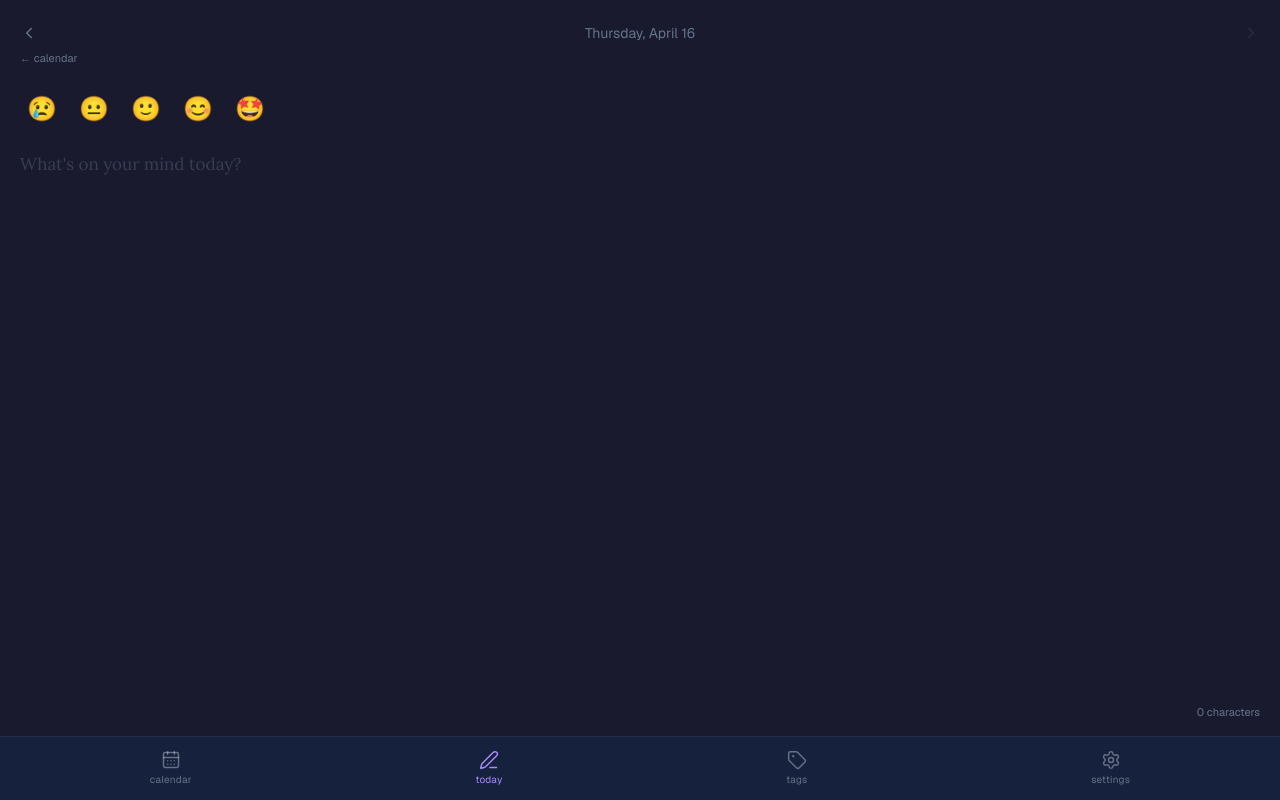
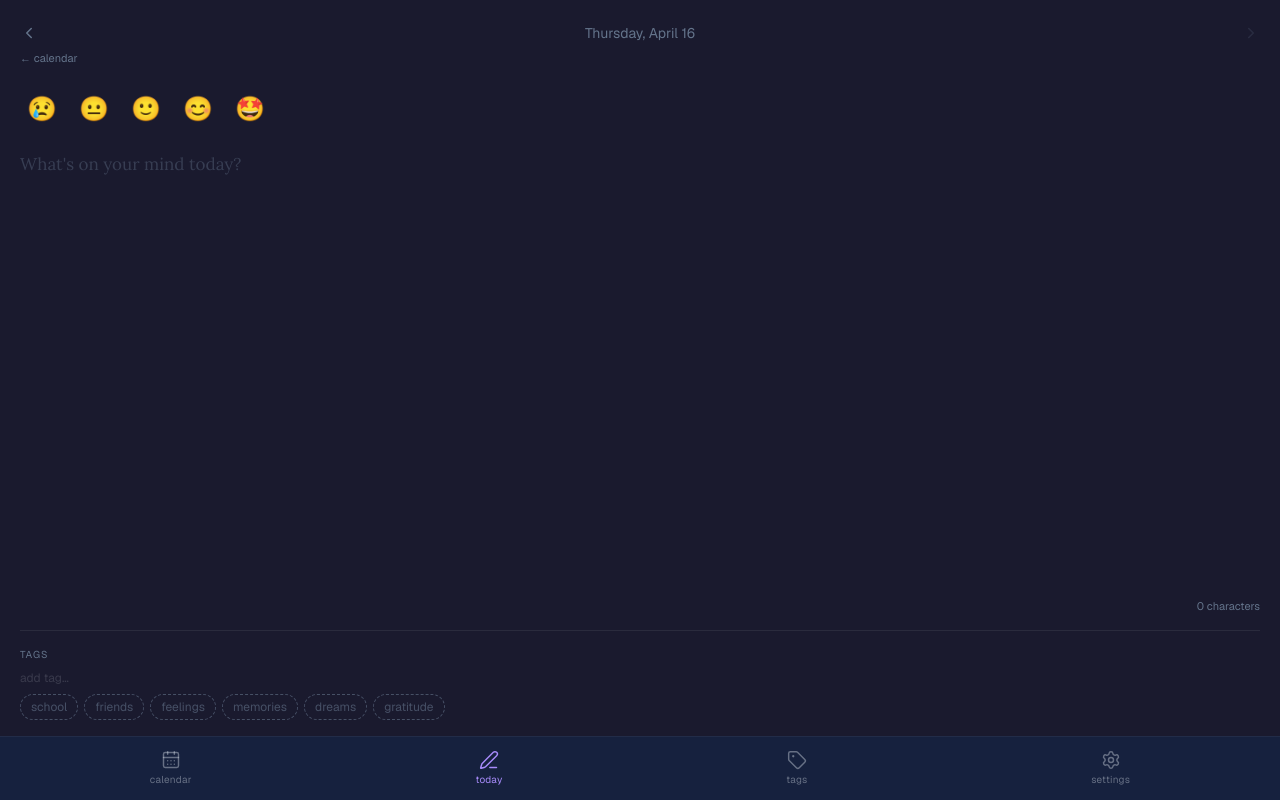
Before and after one commit to jazlyntanjy/daze, a Next.js app: page /today in a window 1280 px wide. Built offline with nearby package versions, Linux system fonts and the light colour scheme.

Commit message:
feat: tag input on entries + tags browse page

```diff
--- a/app/tags/page.tsx
+++ b/app/tags/page.tsx
@@ -1,12 +1,5 @@
+import { TagsView } from "@/components/TagsView";
+
 export default function TagsPage() {
-  return (
-    <main className="flex flex-col items-center justify-center min-h-full px-6 py-12">
-      <h1 className="font-serif text-2xl" style={{ color: "var(--theme-text)" }}>
-        tags
-      </h1>
-      <p className="mt-2 text-sm" style={{ color: "var(--theme-muted)" }}>
-        browse entries by mood or category.
-      </p>
-    </main>
-  );
+  return <TagsView />;
 }
--- a/components/EntryEditor.tsx
+++ b/components/EntryEditor.tsx
@@ -7,6 +7,7 @@ import { ChevronLeft, ChevronRight } from "lucide-react";
 import { useEntries } from "@/hooks/useEntries";
 import { formatDisplayDate, todayString, addDays } from "@/lib/dates";
 import { MoodSelector } from "@/components/MoodSelector";
+import { TagInput } from "@/components/TagInput";
 
 export function EntryEditor({ date: dateProp }: { date?: string }) {
   const date = dateProp ?? todayString();
@@ -15,6 +16,7 @@ export function EntryEditor({ date: dateProp }: { date?: string }) {
 
   const [text, setText] = useState("");
   const [mood, setMood] = useState<string | null>(null);
+  const [tags, setTags] = useState<string[]>([]);
   // Tracks which date's entry we've loaded, so typing doesn't re-initialize text
   const loadedForRef = useRef<string | null>(null);
 
@@ -24,6 +26,7 @@ export function EntryEditor({ date: dateProp }: { date?: string }) {
     const entry = getEntry(date);
     setText(entry?.text ?? "");
     setMood(entry?.mood ?? null);
+    setTags(entry?.tags ?? []);
     loadedForRef.current = date;
     // eslint-disable-next-line react-hooks/exhaustive-deps
   }, [date, isHydrated]);
@@ -31,6 +34,11 @@ export function EntryEditor({ date: dateProp }: { date?: string }) {
   function handleMoodChange(m: string | null) {
     setMood(m);
     saveEntry(date, { mood: m });
+  }
+
+  function handleTagsChange(t: string[]) {
+    setTags(t);
+    saveEntry(date, { tags: t });
   }
 
   function handleChange(e: React.ChangeEvent<HTMLTextAreaElement>) {
@@ -108,6 +116,9 @@ export function EntryEditor({ date: dateProp }: { date?: string }) {
           {text.length} characters
         </span>
       </div>
+
+      {/* Tags */}
+      <TagInput tags={tags} onChange={handleTagsChange} disabled={isFuture} />
     </main>
   );
 }
--- /dev/null
+++ b/components/TagInput.tsx
@@ -0,0 +1,113 @@
+"use client";
+
+import { useState, KeyboardEvent } from "react";
+import { X } from "lucide-react";
+
+const MAX_TAGS = 3;
+const SUGGESTIONS = ["school", "friends", "feelings", "memories", "dreams", "gratitude"];
+
+interface Props {
+  tags: string[];
+  onChange: (tags: string[]) => void;
+  disabled?: boolean;
+}
+
+export function TagInput({ tags, onChange, disabled }: Props) {
+  const [input, setInput] = useState("");
+
+  function addTag(raw: string) {
+    const tag = raw.trim().toLowerCase();
+    if (!tag || tags.includes(tag) || tags.length >= MAX_TAGS) return;
+    onChange([...tags, tag]);
+    setInput("");
+  }
+
+  function removeTag(tag: string) {
+    onChange(tags.filter((t) => t !== tag));
+  }
+
+  function handleKeyDown(e: KeyboardEvent<HTMLInputElement>) {
+    if (e.key === "Enter") {
+      e.preventDefault();
+      addTag(input);
+    }
+  }
+
+  const isFull = tags.length >= MAX_TAGS;
+  const showSuggestions = tags.length === 0 && !disabled;
+  const availableSuggestions = SUGGESTIONS.filter((s) => !tags.includes(s));
+
+  return (
+    <div className="mt-4 pt-4" style={{ borderTop: "1px solid color-mix(in srgb, var(--theme-text) 8%, transparent)" }}>
+      <p className="text-[10px] uppercase tracking-widest mb-2" style={{ color: "var(--theme-muted)" }}>
+        tags
+      </p>
+
+      <div className="flex flex-wrap gap-1.5">
+        {/* Active chips */}
+        {tags.map((tag) => (
+          <span
+            key={tag}
+            className="flex items-center gap-1 px-2.5 py-1 rounded-full text-xs"
+            style={{
+              color: "var(--theme-accent)",
+              border: "1px solid var(--theme-accent)",
+              backgroundColor: "color-mix(in srgb, var(--theme-accent) 10%, transparent)",
+            }}
+          >
+            {tag}
+            {!disabled && (
+              <button
+                onClick={() => removeTag(tag)}
+                className="opacity-60 hover:opacity-100 transition-opacity"
+                aria-label={`Remove ${tag}`}
+              >
+                <X size={10} strokeWidth={2.5} />
+              </button>
+            )}
+          </span>
+        ))}
+
+        {/* Input or max hint */}
+        {!disabled && (
+          isFull ? (
+            <span className="text-xs self-center" style={{ color: "var(--theme-muted)" }}>
+              max 3 tags
+            </span>
+          ) : (
+            <input
+              type="text"
+              value={input}
+              onChange={(e) => setInput(e.target.value)}
+              onKeyDown={handleKeyDown}
+              placeholder="add tag…"
+              maxLength={20}
+              className="bg-transparent outline-none text-xs placeholder:opacity-30 w-24"
+              style={{ color: "var(--theme-text)" }}
+            />
+          )
+        )}
+      </div>
+
+      {/* Suggestions */}
+      {showSuggestions && (
+        <div className="flex flex-wrap gap-1.5 mt-2">
+          {availableSuggestions.map((s) => (
+            <button
+              key={s}
+              onClick={() => addTag(s)}
+              className="px-2.5 py-1 rounded-full text-xs transition-opacity hover:opacity-80 active:opacity-60"
+              style={{
+                color: "var(--theme-muted)",
+                border: "1px dashed var(--theme-muted)",
+                opacity: 0.6,
+              }}
+            >
+              {s}
+            </button>
+          ))}
+        </div>
+      )}
+    </div>
+  );
+}
--- /dev/null
+++ b/components/TagsView.tsx
@@ -0,0 +1,102 @@
+"use client";
+
+import { useState } from "react";
+import { useRouter } from "next/navigation";
+import { ChevronLeft } from "lucide-react";
+import { useEntries } from "@/hooks/useEntries";
+import { formatDisplayDate } from "@/lib/dates";
+
+export function TagsView() {
+  const { getTagIndex, getAllEntries } = useEntries();
+  const [selectedTag, setSelectedTag] = useState<string | null>(null);
+  const router = useRouter();
+
+  const tagIndex = getTagIndex();
+  const entries = getAllEntries();
+
+  const sortedTags = Object.entries(tagIndex).sort((a, b) => b[1].length - a[1].length);
+
+  if (selectedTag !== null) {
+    const dates = (tagIndex[selectedTag] ?? []).slice().sort((a, b) => (a > b ? -1 : 1));
+
+    return (
+      <main className="flex flex-col px-5 pt-6 pb-4 max-w-sm mx-auto w-full">
+        <button
+          onClick={() => setSelectedTag(null)}
+          className="flex items-center gap-1 mb-6 self-start"
+          style={{ color: "var(--theme-muted)" }}
+        >
+          <ChevronLeft size={15} />
+          <span className="text-sm">{selectedTag}</span>
+        </button>
+
+        <div className="flex flex-col gap-3">
+          {dates.map((date) => {
+            const entry = entries[date];
+            if (!entry) return null;
+            const preview = entry.text.slice(0, 50).trim();
+            return (
+              <button
+                key={date}
+                onClick={() => router.push(`/today?date=${date}`)}
+                className="flex flex-col gap-1 text-left py-3 px-4 rounded-xl transition-opacity active:opacity-60"
+                style={{ backgroundColor: "var(--theme-surface)" }}
+              >
+                <div className="flex items-center gap-2">
+                  <span className="text-xs" style={{ color: "var(--theme-muted)" }}>
+                    {formatDisplayDate(date)}
+                  </span>
+                  {entry.mood && <span className="text-xs">{entry.mood}</span>}
+                </div>
+                {preview && (
+                  <p className="text-sm font-serif leading-snug" style={{ color: "var(--theme-text)" }}>
+                    {preview}{entry.text.length > 50 ? "…" : ""}
+                  </p>
+                )}
+              </button>
+            );
+          })}
+        </div>
+      </main>
+    );
+  }
+
+  return (
+    <main className="flex flex-col px-5 pt-6 pb-4 max-w-sm mx-auto w-full">
+      <h1 className="font-serif text-2xl mb-6" style={{ color: "var(--theme-text)" }}>
+        tags
+      </h1>
+
+      {sortedTags.length === 0 ? (
+        <p className="text-sm" style={{ color: "var(--theme-muted)" }}>
+          no tags yet — add some to your entries
+        </p>
+      ) : (
+        <div className="flex flex-col gap-2">
+          {sortedTags.map(([tag, dates]) => (
+            <button
+              key={tag}
+              onClick={() => setSelectedTag(tag)}
+              className="flex items-center justify-between py-3 px-4 rounded-xl transition-opacity active:opacity-60 text-left"
+              style={{ backgroundColor: "var(--theme-surface)" }}
+            >
+              <span
+                className="text-sm px-2.5 py-0.5 rounded-full"
+                style={{
+                  color: "var(--theme-accent)",
+                  border: "1px solid var(--theme-accent)",
+                  backgroundColor: "color-mix(in srgb, var(--theme-accent) 10%, transparent)",
+                }}
+              >
+                {tag}
+              </span>
+              <span className="text-xs" style={{ color: "var(--theme-muted)" }}>
+                {dates.length}
+              </span>
+            </button>
+          ))}
+        </div>
+      )}
+    </main>
+  );
+}
--- a/hooks/useEntries.ts
+++ b/hooks/useEntries.ts
@@ -46,5 +46,15 @@ export function useEntries() {
     return streak;
   }
 
-  return { getEntry, saveEntry, getAllEntries, getStreak, isHydrated };
+  function getTagIndex(): Record<string, string[]> {
+    const index: Record<string, string[]> = {};
+    for (const [date, entry] of Object.entries(entries)) {
+      for (const tag of entry.tags ?? []) {
+        (index[tag] ??= []).push(date);
+      }
+    }
+    return index;
+  }
+
+  return { getEntry, saveEntry, getAllEntries, getStreak, getTagIndex, isHydrated };
 }
```
